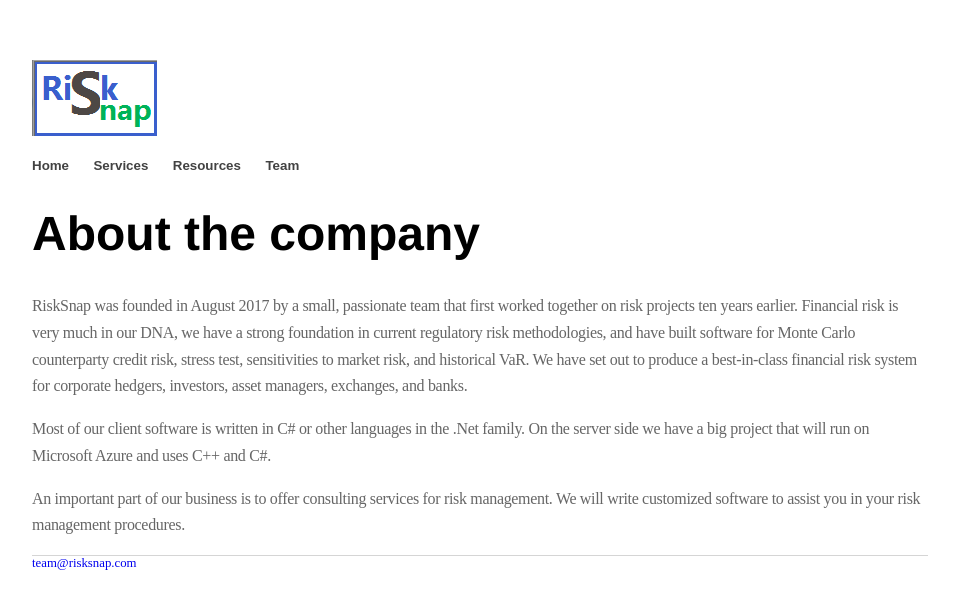
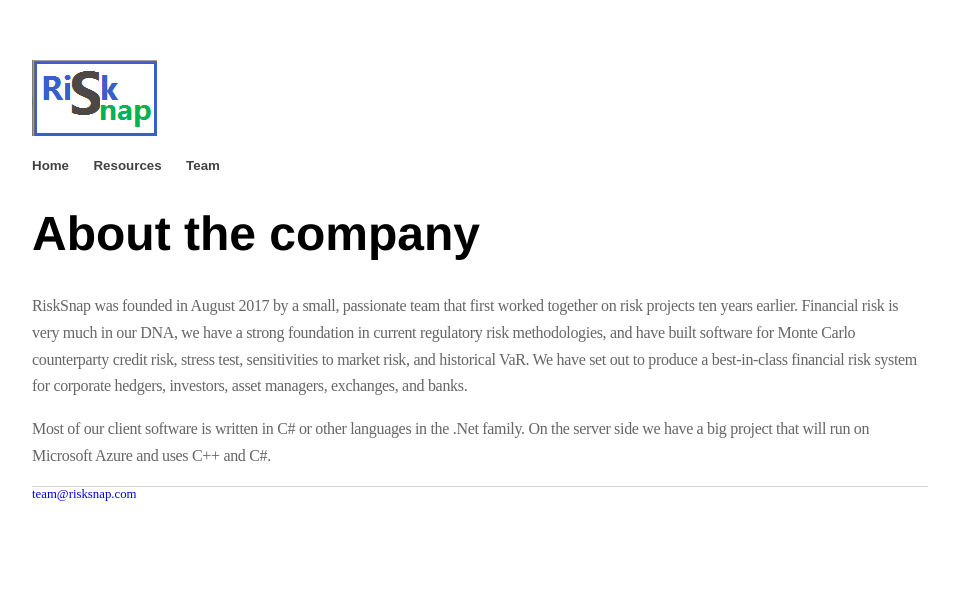
Before and after one commit to risksnap/RiskSnap, a Jekyll site: the page built from index.html, in a window 1280 px wide. Shown: the top 609 px of the page, without its empty margins (160-1119 px from the left). Built offline with Jekyll 4.4.1, drawn with Linux system fonts in a browser that asks for light colours.

Commit message:
Temp remove services

```diff
--- a/_layouts/default.html
+++ b/_layouts/default.html
@@ -11,7 +11,7 @@
 		<nav>
     		<ul>
         		<li><a class="menufont" href="/">Home</a></li>
-        		<li><a class="menufont" href="/services">Services</a></li>
+        		<!-- li><a class="menufont" href="/services">Services</a></li -->
 	        	<li><a class="menufont" href="/resources">Resources</a></li>
         		<li><a class="menufont" href="/team">Team</a></li>
     		</ul>
--- a/index.html
+++ b/index.html
@@ -12,7 +12,7 @@ layout: default
     <p>Most of our client software is written in C# or other languages in the .Net family. On the server side we have a big project
     that will run on Microsoft Azure and uses C++ and C#.
     </p>
-    <p>An important part of our business is to offer consulting services for risk management.
+    <!-- p>An important part of our business is to offer consulting services for risk management.
     We will write customized software to assist you in your risk management procedures.
-    </p>
+    </p> -->
 </div><!-- /.blurb -->
```
